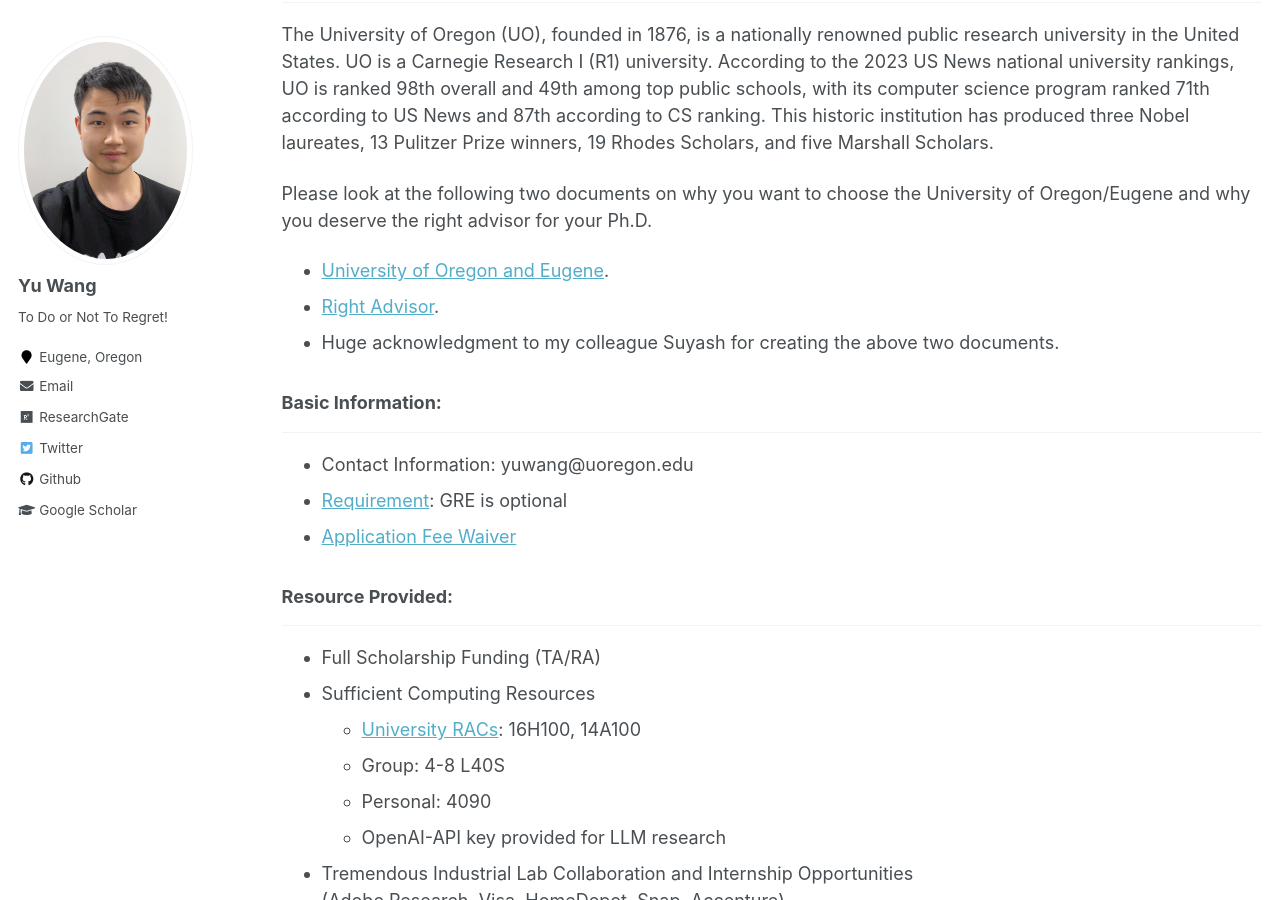
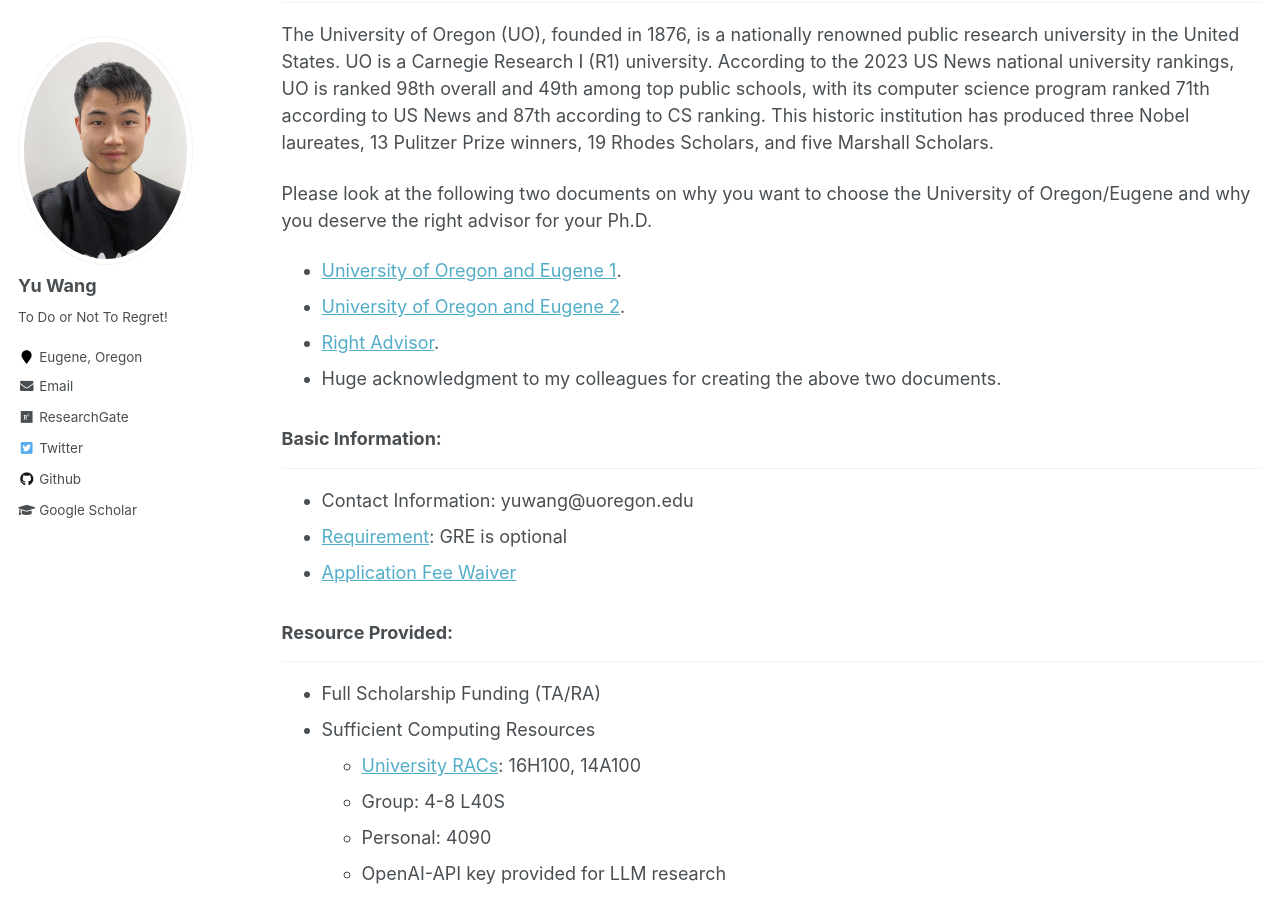
Before and after one commit to yuwang0103/yuwang0103.github.io, a Jekyll site: the page built from _pages/Recruiting.md, in a window 1280 px wide and 900 px high, scrolled down 647 px. Built offline with Jekyll 4.4.1, drawn with Linux system fonts in a browser that asks for light colours.

Commit message:
Update Recruiting.md

```diff
--- a/_pages/Recruiting.md
+++ b/_pages/Recruiting.md
@@ -22,9 +22,10 @@ So please reach out if interested.
 The University of Oregon (UO), founded in 1876, is a nationally renowned public research university in the United States. UO is a Carnegie Research I (R1) university. According to the 2023 US News national university rankings, UO is ranked 98th overall and 49th among top public schools, with its computer science program ranked 71th according to US News and 87th according to CS ranking.  This historic institution has produced three Nobel laureates, 13 Pulitzer Prize winners, 19 Rhodes Scholars, and five Marshall Scholars.
 
 Please look at the following two documents on why you want to choose the University of Oregon/Eugene and why you deserve the right advisor for your Ph.D.
-- <a href='https://yuwang0103.github.io/_pages/UO.pdf' target="_blank">University of Oregon and Eugene</a>.
+- <a href='https://yuwang0103.github.io/_pages/UO.pdf' target="_blank">University of Oregon and Eugene 1</a>.
+- <a href='https://cas.uoregon.edu/sites/default/files/2022-12/cs-graduate-brochure.pdf' target="_blank">University of Oregon and Eugene 2</a>.
 - <a href='https://yuwang0103.github.io/_pages/Advisor.pdf' target="_blank">Right Advisor</a>.
-- Huge acknowledgment to my colleague Suyash for creating the above two documents.
+- Huge acknowledgment to my colleagues for creating the above two documents.
 
 ### Basic Information:
 ------
```
